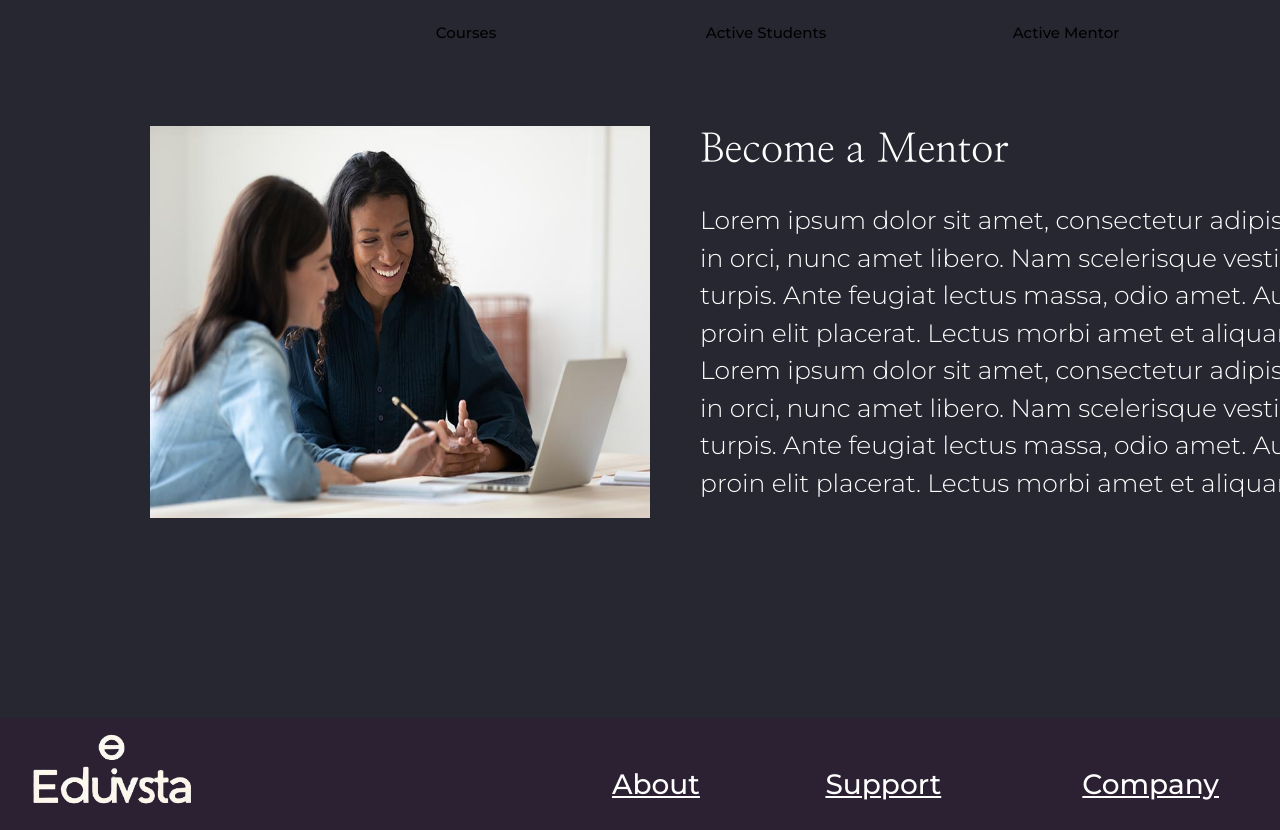
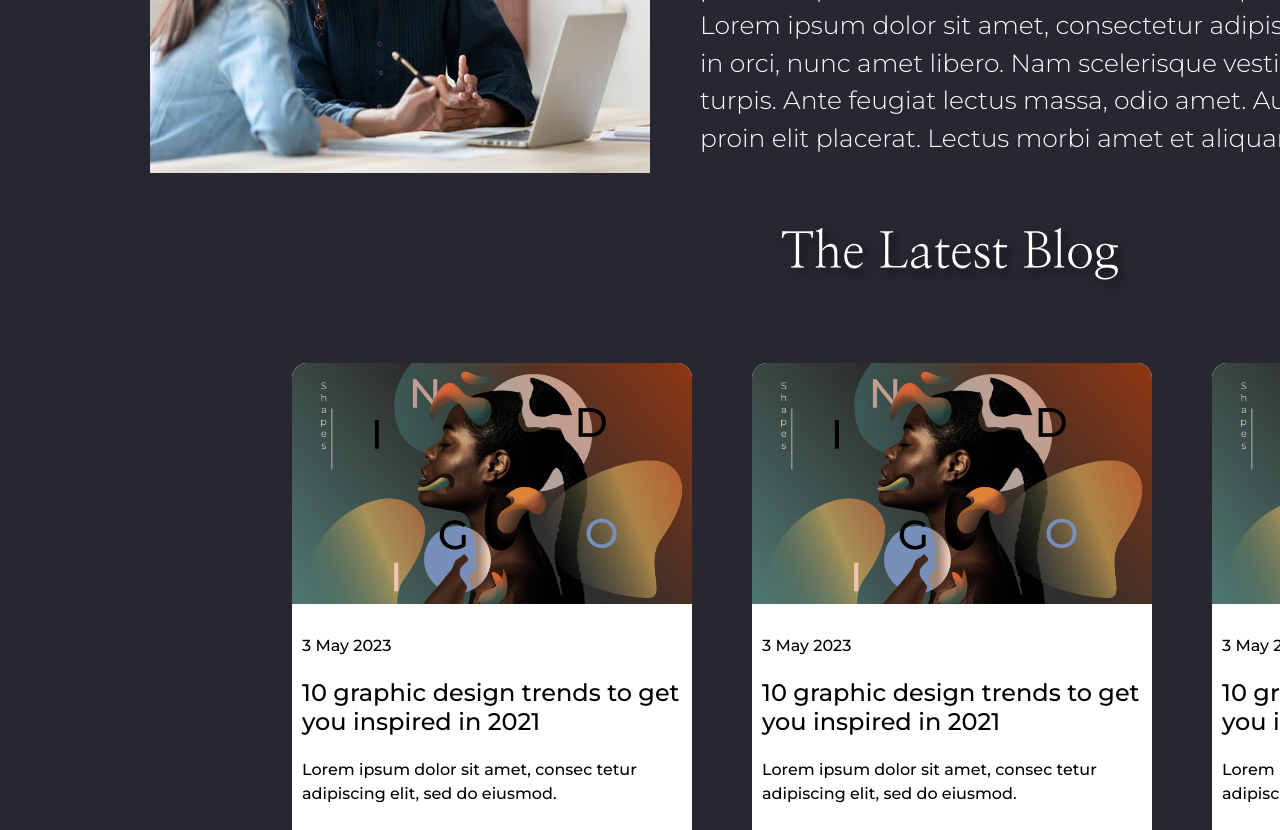
Before and after one commit to diyoran/final, a React (Create React App) app: page / in a window 1280 px wide. Shown: the part 3860-4690 px from the top of the page. Built offline with nearby package versions, Linux system fonts and the light colour scheme; the HTML template or start-up script is replaced by a standard one; a web font is replaced by a local one.

Commit message:
sdfrgthyjm

```diff
--- a/src/App.css
+++ b/src/App.css
@@ -47,5 +47,5 @@
   }
 
   a:hover{
-    color: rgb(78, 12, 92);
+    color: rgb(68, 239, 62);
   }
--- a/src/components/card.js
+++ b/src/components/card.js
@@ -31,7 +31,7 @@ function Cards() {
       <Row xs={1} md={3} className="g-5">
         {Array.from({ length: 6 }).map((_, idx) => (
           <Col key={idx}>
-            <Card style={{ width: '30rem' }}>
+            <Card style={{ width: '25rem' }}>
               <Card.Img variant="top" src={uxui} />
               <Card.Body>
                 <Card.Title>Card title</Card.Title>
--- a/src/index.scss
+++ b/src/index.scss
@@ -252,7 +252,7 @@ button.singup {
 
 }
 
-.cards h1{
+.cards h1 {
   font-family: "Nanum Myeongjo", serif;
   margin: 80px;
   text-align: center;
@@ -280,26 +280,26 @@ button.singup {
   text-align: center;
   font-family: "Nanum Myeongjo", serif;
 
-  &__cards{
+  &__cards {
     width: 1500px;
     display: flex;
     flex-direction: row;
     flex-wrap: wrap;
     gap: 80px;
-    margin: 0 70px;
+    margin: 0 0px;
+    align-items: center;
 
   }
 
 
   &__card {
-    width: 400px;
-    height: 500px;
+    width: 300px;
+    height: 400px;
     margin: 20px 0;
   }
 
   &__img {
-    width: 400px;
-    height: 500px;
+    width: max;
     border-radius: 10px;
     border: 5px solid rgb(255, 255, 255);
   }
@@ -311,10 +311,10 @@ button.singup {
 
   }
 
-  h1{
+  h1 {
     font-size: 50px;
     font-family: "Nanum Myeongjo", serif;
-    margin: 80px;
+    margin: 40px;
     text-align: center;
     font-size: 50px;
     text-shadow: .1em .1em .2em rgba(0, 0, 0, 0.6);
@@ -322,11 +322,11 @@ button.singup {
 
 }
 
-.categories__card:hover{
+.categories__card:hover {
   filter: brightness(70%);
 }
 
-.counter{
+.counter {
   color: black;
   width: 1800px;
   margin: 150px 0 0;
@@ -334,60 +334,111 @@ button.singup {
   justify-content: center;
 
 
-  &__list{
-   display: flex;
-   flex-direction: row;
-   align-items: center;
-   justify-content: space-evenly;
+  &__list {
+    display: flex;
+    flex-direction: row;
+    align-items: center;
+    justify-content: space-evenly;
   }
 
-  &__item{
+  &__item {
     align-items: center;
     width: 300px;
     display: flex;
     flex-direction: column;
   }
 
-  &__img{
+  &__img {
 
     width: 60px;
   }
 
-  &__number{
+  &__number {
     font-size: 30px;
   }
 
-  &__text{
+  &__text {
     font-size: 15px;
   }
 
-  p{
+  p {
     font-weight: 500;
   }
 
 }
 
-.table{
+.table {
   width: 1400px;
   margin: 50px 150px;
-  border-color: aqua;
   display: flex;
   flex-direction: row;
   gap: 50px;
 
-  &__img{
+  &__img {
     width: 500px;
   }
 
-  &__title{
+  &__title {
     font-size: 40px;
     padding-bottom: 20px;
     font-family: "Nanum Myeongjo", serif;
   }
 
-  &__text{
+  &__text {
     font-size: 25px;
     text-justify: newspaper;
   }
 
 }
+
+.blog {
+  width: 1500px;
+  height: auto;
+  position: relative;
+  left: 150px;
+  margin: 30px 50px 50px;
+
+  &__title {
+    text-align: center;
+    font-size: 50px;
+    text-shadow: .1em .1em .2em rgba(0, 0, 0, 0.6);
+    padding-bottom: 20px;
+    font-family: "Nanum Myeongjo", serif;
+  }
+
+  &__container {
+    width: 1440px;
+    margin: 30px;
+    display: flex;
+    flex-direction: row;
+    flex-wrap: wrap;
+  }
+}
+
+.item{
+  width: 400px;
+  height: 500px;
+  border-radius: 15px;
+  background-color: rgb(255, 255, 255);
+
+  &__img{
+    width: 400px;
+    margin: 0 0 20px;
+    border-radius: 15px 15px 0 0 ;
+  }
+
+  h4,p{
+    color: black;
+    font-weight: 500;
+    margin: 10px;
+  }
+
+  a{
+    margin: 10px;
+  }
+
+
+
+
+
+}
--- a/src/pages/main.js
+++ b/src/pages/main.js
@@ -6,6 +6,7 @@ import video from '../img/icons/video.svg'
 import people from '../img/icons/people.svg'
 import flag from '../img/icons/flag.svg'
 import art from '../img/artCard.jpg'
+import posterBlog from '../img/poster.jpg'
 import mentorImg from '../img/mentor_img.png'
 import CarouselFadeExample from '../components/carousel'
 import Cards from '../components/card'
@@ -51,6 +52,10 @@ export default function Main() {
             <div className="categories">
                 <h1>Top Categories</h1>
                 <ul className="categories__cards">
+                    <li className="categories__card">
+                        <img className="categories__img" src={art} alt="error" />
+                        <p className="categories__text">Art & Desing</p>
+                    </li>
                     <li className="categories__card">
                         <img className="categories__img" src={art} alt="error" />
                         <p className="categories__text">Art & Desing</p>
@@ -128,6 +133,55 @@ export default function Main() {
                 </div>
             </div>
 
+            <div className="blog">
+                <h1 className="blog__title">
+                    The Latest Blog
+                </h1>
+
+                <ul className="blog__container">
+                    <li className="blog__container item">
+                        <img className="item__img" src={posterBlog} alt="error" />
+                        <p className="item__time">
+                            3 May 2023
+                        </p>
+                        <h4 className="item__title">
+                            10 graphic design trends to get you inspired in 2021
+                        </h4>
+                        <p className="item__subtitle">
+                        Lorem ipsum dolor sit amet, consec tetur adipiscing elit, sed do eiusmod.
+                        </p>
+                        <a href="!#">Read More</a>
+                    </li>
+                    <li className="blog__container item">
+                        <img className="item__img" src={posterBlog} alt="error" />
+                        <p className="item__time">
+                            3 May 2023
+                        </p>
+                        <h4 className="item__title">
+                            10 graphic design trends to get you inspired in 2021
+                        </h4>
+                        <p className="item__subtitle">
+                        Lorem ipsum dolor sit amet, consec tetur adipiscing elit, sed do eiusmod.
+                        </p>
+                        <a href="!#">Read More</a>
+                    </li>
+                    <li className="blog__container item">
+                        <img className="item__img" src={posterBlog} alt="error" />
+                        <p className="item__time">
+                            3 May 2023
+                        </p>
+                        <h4 className="item__title">
+                            10 graphic design trends to get you inspired in 2021
+                        </h4>
+                        <p className="item__subtitle">
+                        Lorem ipsum dolor sit amet, consec tetur adipiscing elit, sed do eiusmod.
+                        </p>
+                        <a href="!#">Read More</a>
+                    </li>
+                </ul>
+
+            </div>
+
 
         </Fragment>
 
```
Also changed, not shown: src/img/poster.jpg (added).
